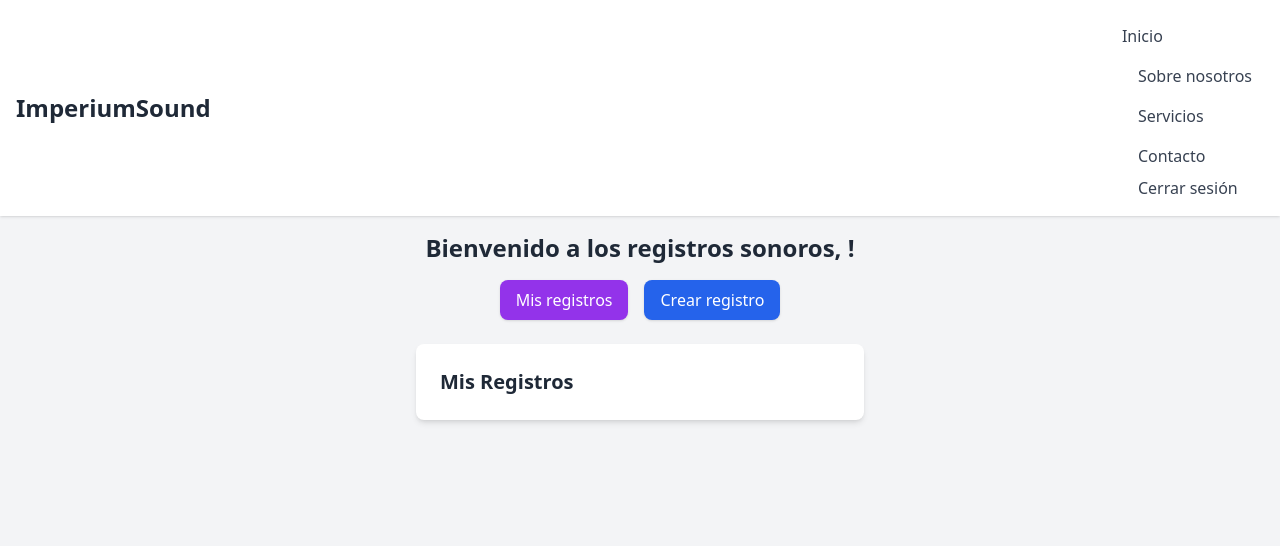
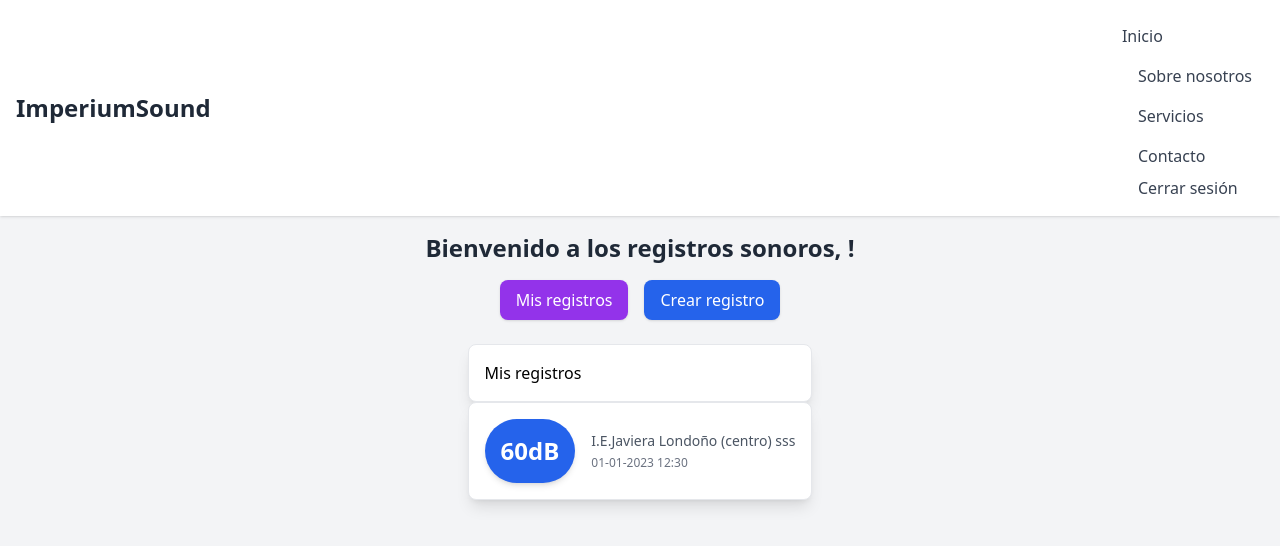
Before and after one commit to sebassg/imperiumSound-movile, a React (Vite) app: page /registrosSonoros in a window 1280 px wide. Both pictures are taken after a click on the button "Mis registros". Shown: the top 546 px of the page. Built offline with nearby package versions, Linux system fonts and the light colour scheme; no server answers.

Commit message:
mis registros

```diff
--- a/src/App.tsx
+++ b/src/App.tsx
@@ -3,7 +3,7 @@ import Login from './pages/login/Login';
 import  Home  from './pages/home/Home';
 import "./App.css";
 import Register from './pages/register/Register';
-import RegistroSonoro from './pages/registroSonoro/registroSonoro';
+import RegistroSonoro from './pages/registroSonoro/RegistroSonoro';
 
 function App() {
   return (
--- a/src/components/Navbar.tsx
+++ b/src/components/Navbar.tsx
@@ -18,7 +18,7 @@ const Navbar = () => {
       setIslogin(false);
       return;
     }
-    console.log('token Navbar:', result);
+
     setIslogin(true);
   };
 
--- a/src/pages/registroSonoro/Microfono.tsx
+++ b/src/pages/registroSonoro/Microfono.tsx
@@ -69,11 +69,13 @@ const NoiseLevelMeter = () => {
   };
 
   return (
+    <div className="p-6 rounded-lg w-full max-w-md bg-white shadow-md">
+
     <div className="flex flex-col items-center">
       <div
         className={`bg-purple-800 rounded-full w-48 h-48 flex items-center justify-center shadow-2xl mb-4 cursor-pointer transition duration-300 ${isMeasuring ? "animate-pulse" : ""}`}
         onClick={toggleMeasuring}
-      >
+        >
         <span className={`text-3xl font-light text-white text-center ${isMeasuring ? "opacity-100" : "opacity-60"}`}>
           {isMeasuring ? `${decibelMayor} dB` : "Toca para comenzar"}
         </span>
@@ -81,6 +83,7 @@ const NoiseLevelMeter = () => {
       <h2 className="text-xl text-gray-700">Nivel de ruido actual: {decibels} dB</h2>
       {isMeasuring ? <p className="text-green-600">Midiendo...</p> : <p className="text-red-600">Medición completada</p>}
     </div>
+        </div>
   );
 };
 
--- a/src/pages/registroSonoro/Misregistros.tsx
+++ b/src/pages/registroSonoro/Misregistros.tsx
@@ -1,12 +1,50 @@
+import { useEffect, useState } from "react";
+import { API } from "../../config";
+import RegistrosSonorosCard from "./RegistrosSonorosCard";
+import DecibelCard from "./RegistrosSonorosCard";
 
 
 const MisRegistros = () => {
-  return (
-    <div>
-      <h2 className="text-xl font-semibold text-gray-800">Mis Registros</h2>
-      {/* Aquí puedes agregar la lógica para mostrar los registros */}
-    </div>
-  );
+  const [resistro, setRegistro] = useState([])
+const registrosSonoros = async ()=>{
+  try{
+    const response = await fetch(`${API}/registrosSonoros/me`,{
+      method: "GET",
+      headers: {
+        "Content-Type": "application/json",
+      },
+      credentials: "include",
+    })
+
+    if(!response.ok){
+      console.log("fallo")
+      return
+    }
+    const result = await response.json()
+    console.log(result)
+    setRegistro(result)
+
+  }catch(e){
+    console.log(e)
+  }
+}
+
+useEffect(()=>{
+  registrosSonoros()
+},[])
+
+
+return (
+  <>
+
+<RegistrosSonorosCard/>
+
+
+
+
+
+  </>
+);
 };
 
-export default MisRegistros;
+export default MisRegistros
--- /dev/null
+++ b/src/pages/registroSonoro/RegistrosSonorosCard.tsx
@@ -0,0 +1,31 @@
+
+
+const RegistrosSonorosCard  = () => {
+  return (
+    <>
+    <div className="max-w-sm mx-auto bg-white shadow-lg rounded-lg p-4 border border-gray-200">Mis registros</div>
+    <div className="max-w-sm mx-auto bg-white shadow-lg rounded-lg p-4 border border-gray-200">
+
+    <div className="flex items-center">
+        {/* Decibeles */}
+        <div className="flex-shrink-0 bg-blue-600 text-white text-2xl font-bold p-4 rounded-full shadow-md">
+            60dB
+        </div>
+
+        {/* Información del registro */}
+        <div className="ml-4">
+
+            <h4 className="text-sm text-gray-600">I.E.Javiera Londoño (centro)   sss</h4>
+            <h5 className="text-xs text-gray-500 mt-1">01-01-2023 12:30</h5>
+        </div>
+    </div>
+    </div>
+
+    </>
+  );
+};
+
+// Datos de ejemplo para probar la tarjeta
+
+
+export default RegistrosSonorosCard;
--- a/src/pages/registroSonoro/registroSonoro.tsx
+++ b/src/pages/registroSonoro/registroSonoro.tsx
@@ -64,11 +64,11 @@ function RegistroSonoro() {
               Crear registro
             </button>
           </div>
+<div>
 
-          {/* Contenedor para el componente renderizado */}
-          <div className="p-6 rounded-lg w-full max-w-md bg-white shadow-md">
             {renderizarComponente()}
-          </div>
+</div>
+
         </div>
       </div>
     </>
```
